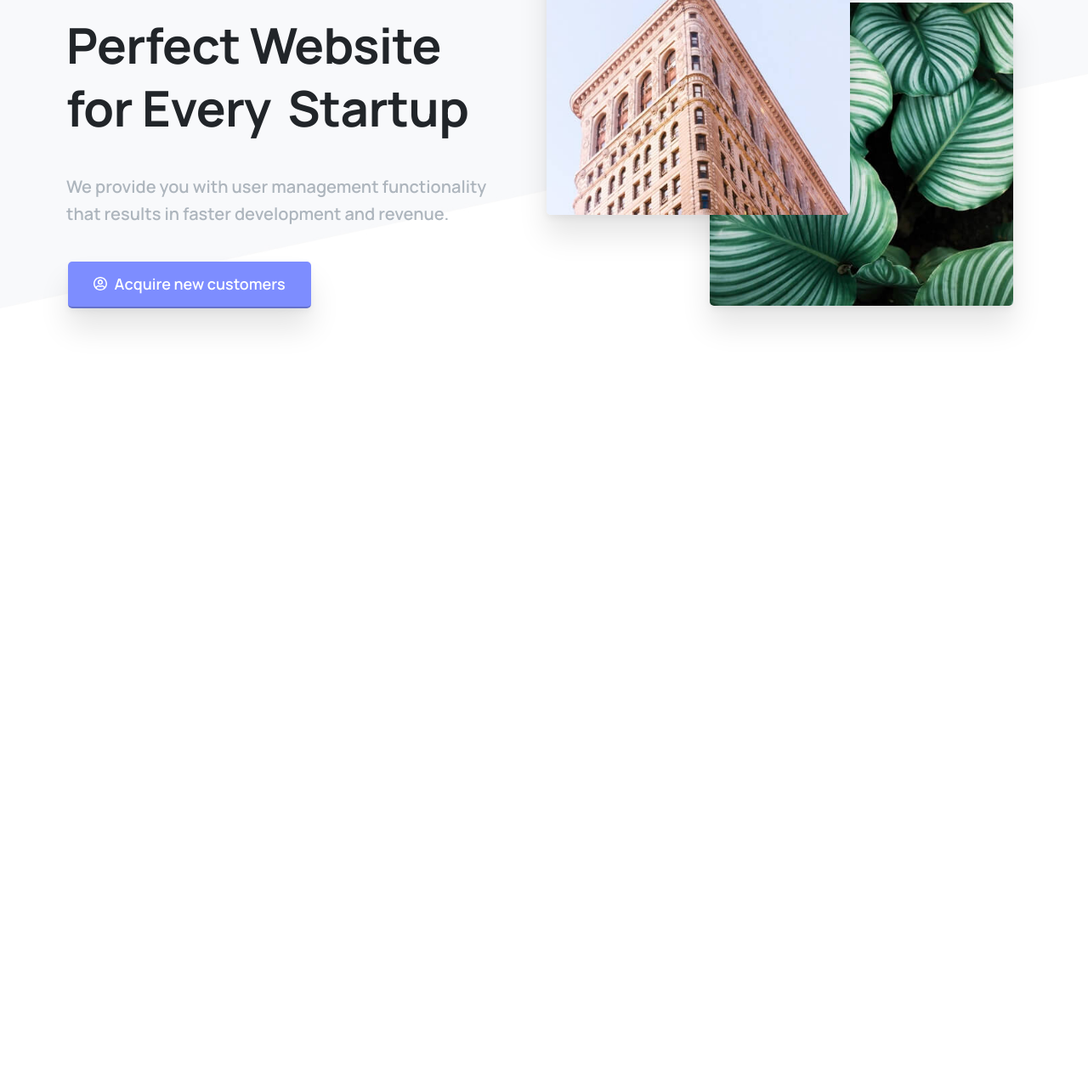
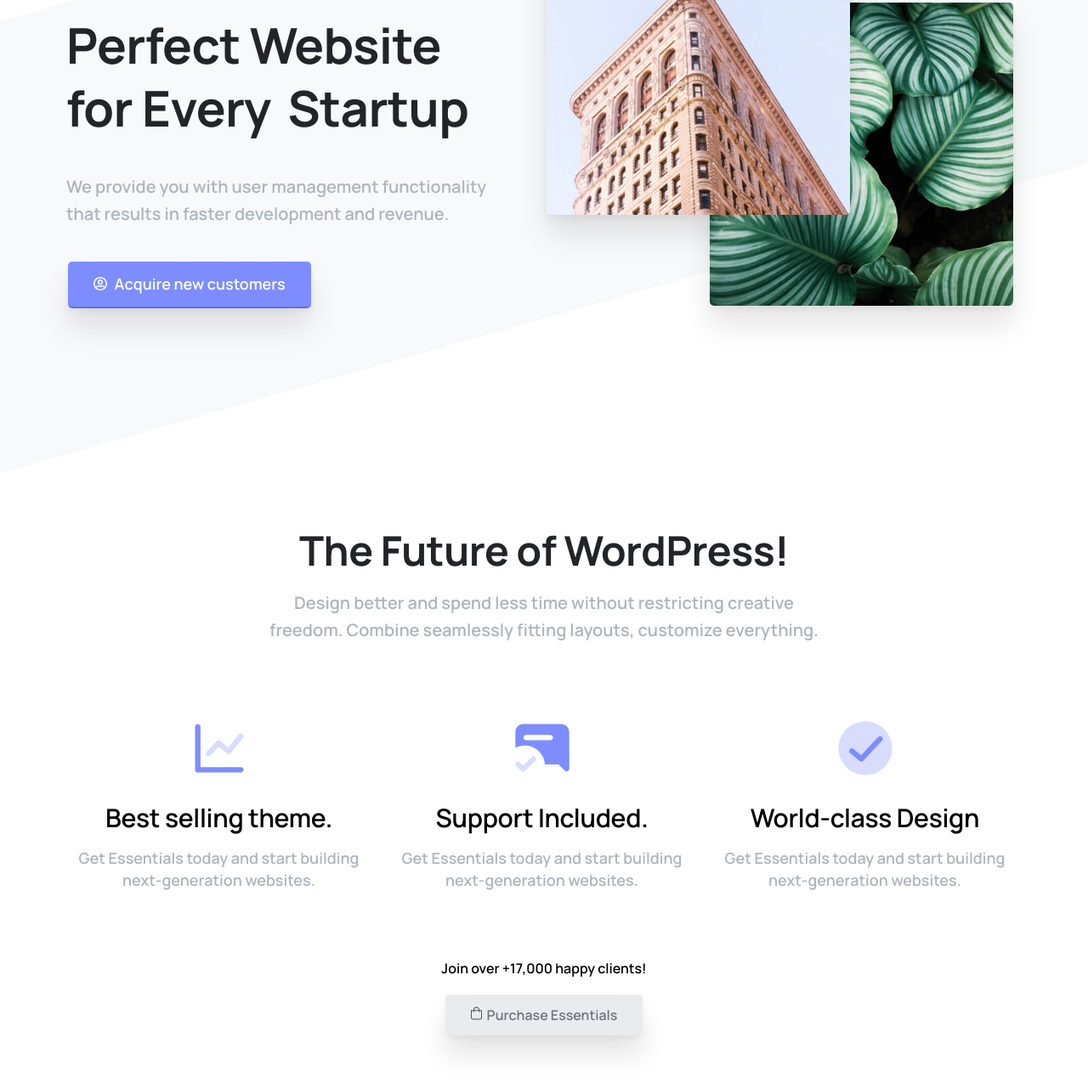
Before and after one commit to itsshantanu/Web-Portfolio, a plain HTML site: page index.html in a window 1280 px wide. Shown: the part 339-1620 px from the top of the page at 85% size. Before the commit the page ends 800 px from the top, so only its background shows below. Drawn offline with nearby package versions, Linux system fonts and the light colour scheme.

Commit message:
top-section-second with fixed background image

```diff
--- a/css/styles.css
+++ b/css/styles.css
@@ -12,7 +12,7 @@
     font-family: 'Manrope', sans-serif;
 }
 
-h1, li, a {
+h1, h2, li, a {
     font-family: 'Manrope', sans-serif;
     color: #212529;
     text-decoration: none;
@@ -25,8 +25,8 @@ h1, h2, h3, h4 {
 
 body{
     background-image: url(/images/top-section-background.jpg);
-    background-size: cover;
     background-repeat: no-repeat;
+    background-size: 100% 56rem;
 }
 
 .font-weight-bold {
@@ -289,7 +289,6 @@ body{
     background-color: #7d8dff;
     border-bottom: 2px solid rgba(0, 0, 0, 0.2);
     padding: 13px 30px;
-    border-bottom: re;
     text-align: center;
     text-decoration: none;
     display: inline-block;
@@ -463,7 +462,7 @@ body{
     }
 
     100%{
-        opacity: 0;
+        opacity: 1;
         transform: translateY(-100%);
     }
 }
@@ -514,4 +513,119 @@ body{
 } */
 
 /*-------------- Top-Section Animation End --------------------*/
+
+/*-------------- Top-Section-Second CSS Start --------------------*/
+
+.top-second-container {
+    display: flex;
+    padding: 16.5rem 0 10rem 0;
+    flex-direction: column;
+}
+
+.top-second-main-text {
+    position: relative;
+    display: flex;
+    justify-content: center;
+    font-size: 32px;
+    top: -10px;
+}
+
+.top-second-sub-text {
+    position: relative;
+    justify-content: center;
+    font-size: 20px;
+    line-height: 32px;
+    color: #adb5bd;
+    text-align: center;
+    margin: 5px 240px;
+}
+
+.top-second-cards {
+    position: relative;
+    display: flex;
+    justify-content: center;
+    margin-top: 80px;
+}
+
+.card-main-text {
+    font-size: 30px;
+    font-weight: 600;
+    margin-top: 20px;
+}
+
+.card-sub-text-size{
+    font-size: 18px;
+    line-height: 26px;
+    color: #adb5bd;
+    margin-top: 15px;
+}
+
+.first-card {
+    position: relative;
+    display: flex;
+    flex-direction: column;
+    text-align: center;
+    margin-right: 5px;
+}
+
+.second-card {
+    position: relative;
+    display: flex;
+    flex-direction: column;
+    text-align: center;
+    margin-right: 5px;
+}
+
+.third-card {
+    position: relative;
+    display: flex;
+    flex-direction: column;
+    text-align: center;
+    margin-right: 5px;
+}
+
+.top-second-bottom-text {
+    position: relative;
+    text-align: center;
+    margin: 80px 0 20px 0;
+}
+
+.top-second-button {
+    position: relative;
+    text-align: center;
+}
+
+.top-second-button span{
+    color: #6c757d;
+    margin-left: 6px;
+    transition: all 0.15s ease-in-out;
+}
+
+.btn-2 {
+    background-color: #e9ecef;
+    padding: 13px 30px;
+    text-align: center;
+    text-decoration: none;
+    display: inline-block;
+    cursor: pointer;
+    border-radius: 5px;
+    box-shadow: 0 0.25rem 0.5rem rgba(0, 0, 0, 0.05), 0 1.5rem 2rem rgba(0, 0, 0, 0.1);
+}
+
+
+/*-------------- Top-Section-Second CSS End --------------------*/
+
+/*-------------- Top-Section-Second Animation Start --------------------*/
+
+.top-second-button a:hover span{
+    margin-left: 11px;
+    color: #495057;
+}
+
+.top-second-button .btn-2:hover{
+    box-shadow: 0 1rem 2rem rgba(0, 0, 0, 0.05), 0 2.5rem 3.4rem rgba(0, 0, 0, 0.1), 0 0 4rem rgba(0, 0, 0, 0.1) inset;
+}
+
+/*-------------- Top-Section-Second Animation End --------------------*/
+
 /* body back ground colour #adb5bd */
--- a/index.html
+++ b/index.html
@@ -8,6 +8,8 @@
     <body>
       <div id="wrap">
         <header>
+
+        <section class="first-top-section">
             <div class="fnav-container">
 
                 <div class="fnav-item1">
@@ -82,6 +84,58 @@
                 </div>
             </div>
         </div>
+        </section>
+
+
+        <div class="top-second-container">
+            <div class="top-second-main-text">
+                <h2>The Future of WordPress!</h2>
+            </div>
+            <div class="top-second-sub-text">
+                <p>Design better and spend less time without restricting creative freedom. Combine seamlessly fitting layouts, customize everything.</p>
+            </div>
+            <div class="top-second-cards">
+                <div class="first-card">
+                    <div class="first-card-logo">
+                        <span>
+                            <img src="images/line-chart.svg" alt="line-chart">
+                        </span>
+                    </div>
+                    <h4 class="card-main-text">Best selling theme.</h4>
+                    <div class="first-card-text">
+                        <p class="card-sub-text-size">Get Essentials today and start building next-generation websites.</p>
+                    </div>
+                </div>
+                <div class="second-card">
+                    <div class="second-card-logo">
+                        <span>
+                            <img src="images/check-list.svg" alt="check-list">
+                        </span>
+                    </div>
+                    <h4 class="card-main-text">Support Included.</h4>
+                    <div class="second-card-text">
+                        <p class="card-sub-text-size">Get Essentials today and start building next-generation websites.</p>
+                    </div>
+                </div>
+                <div class="third-card">
+                    <div class="third-card-logo">
+                        <span>
+                            <img src="images/round-tick.svg" alt="round-tick">
+                        </span>
+                    </div>
+                    <h4 class="card-main-text">World-class Design</h4>
+                    <div class="third-card-text">
+                        <p class="card-sub-text-size">Get Essentials today and start building next-generation websites.</p>
+                    </div>
+                </div>
+            </div>
+            <div class="top-second-bottom-text">
+                <p>Join over +17,000 happy clients!</p>
+            </div>
+            <div class="top-second-button">
+                <a href="#" class="btn-2"><i class="no-italic"><img src="images/shopping-bag.svg" alt="shopping-bag"></i><span>Purchase Essentials</span></a>
+            </div>
+        </div>
 
       </div>
     </body>
```
Also changed, not shown: images/check-list.svg (added), images/line-chart.svg (added), images/round-tick.svg (added), images/shopping-bag.svg (added).
